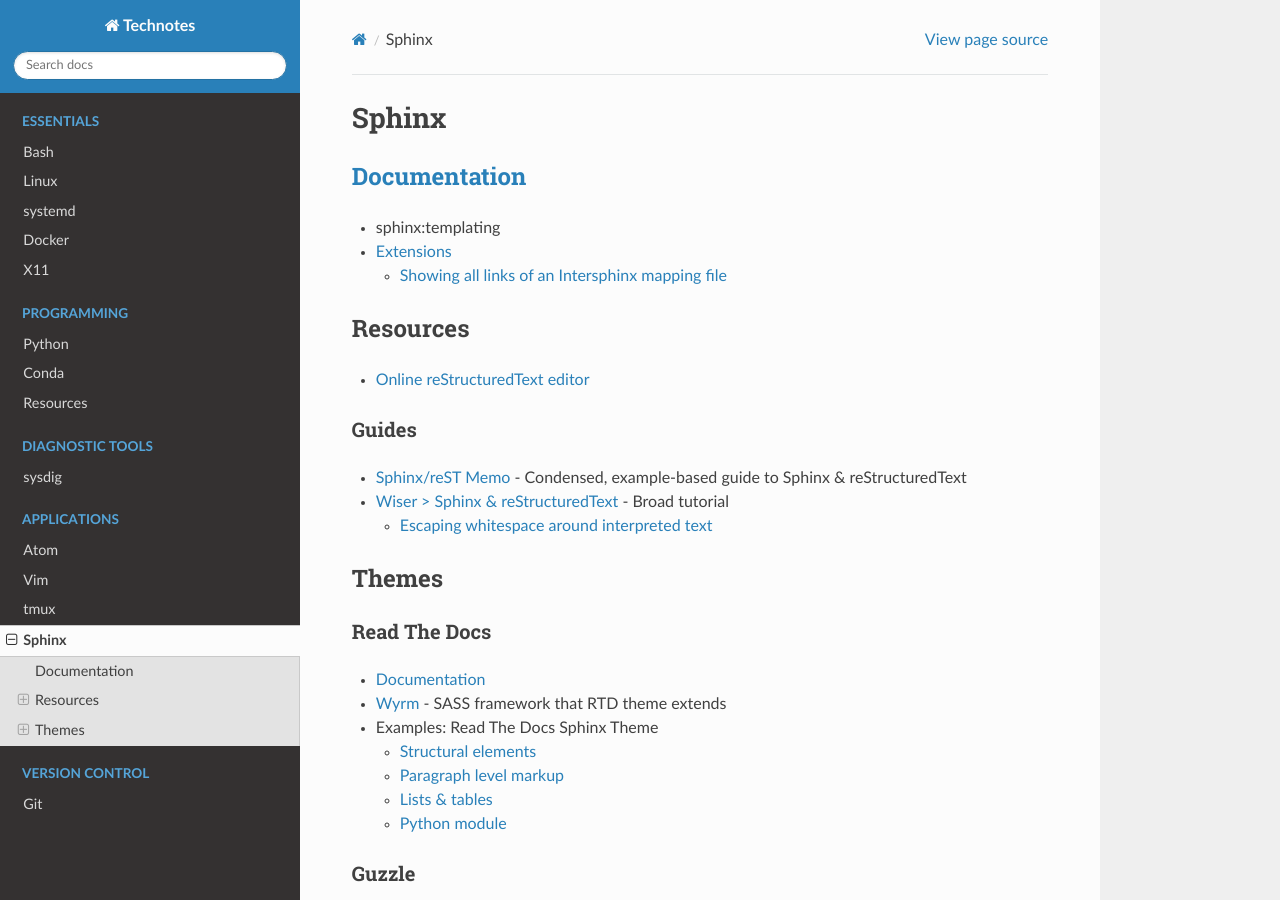
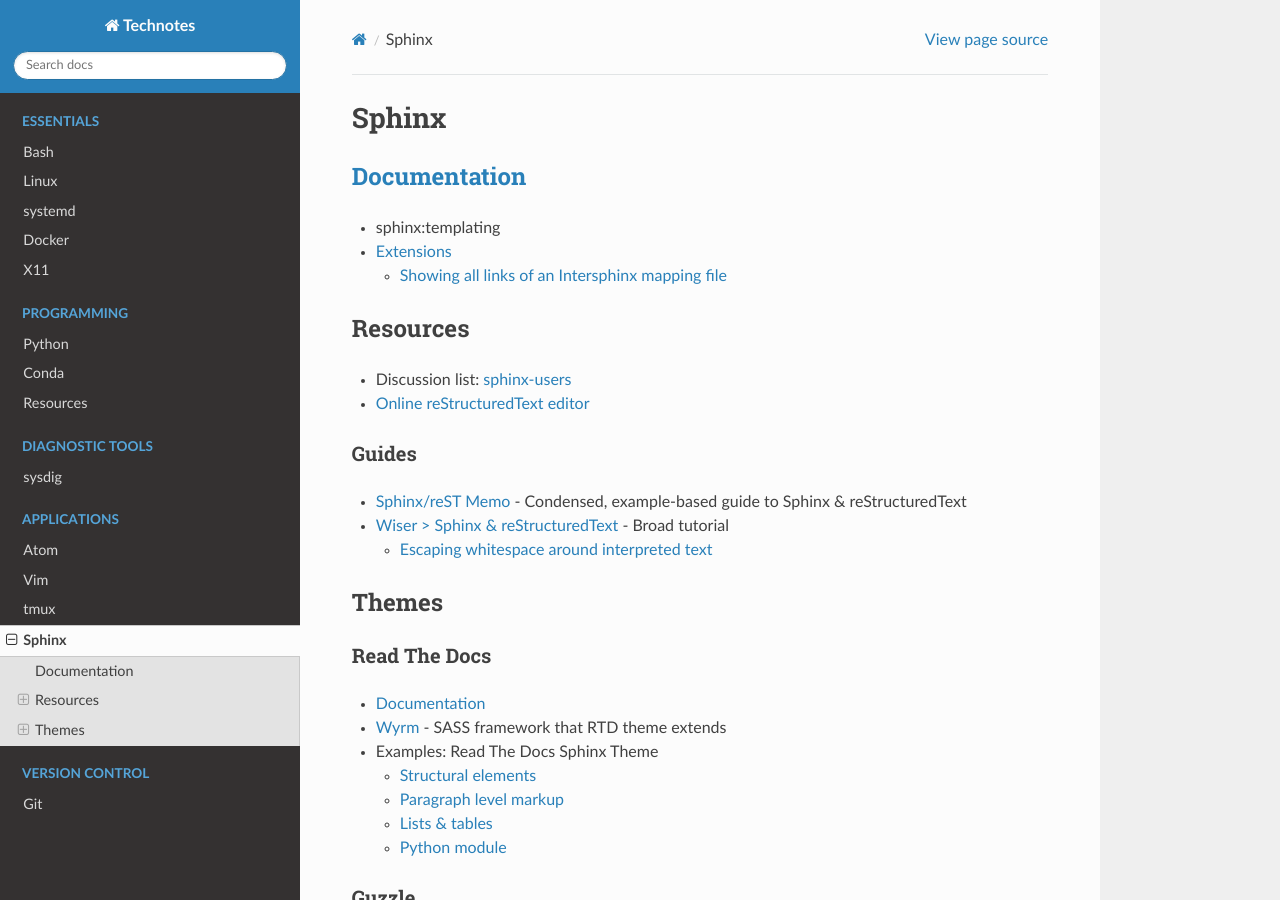
Before and after one commit to heterotopian/technotes, a Sphinx documentation site: the page built from source/sphinx.rst, in a window 1280 px wide and 900 px high. Built offline with Sphinx 7.4.7 and the Read the Docs theme 2.0.0, drawn with Linux system fonts in a browser that asks for light colours.

Commit message:
Add sphinx-users

```diff
--- a/source/sphinx.rst
+++ b/source/sphinx.rst
@@ -20,6 +20,7 @@
 Resources
 =========
 
+- Discussion list: `sphinx-users <https://groups.google.com/forum/#!forum/sphinx-users>`_
 - `Online reStructuredText editor <http://rst.ninjs.org/>`_
 
 Guides
```
